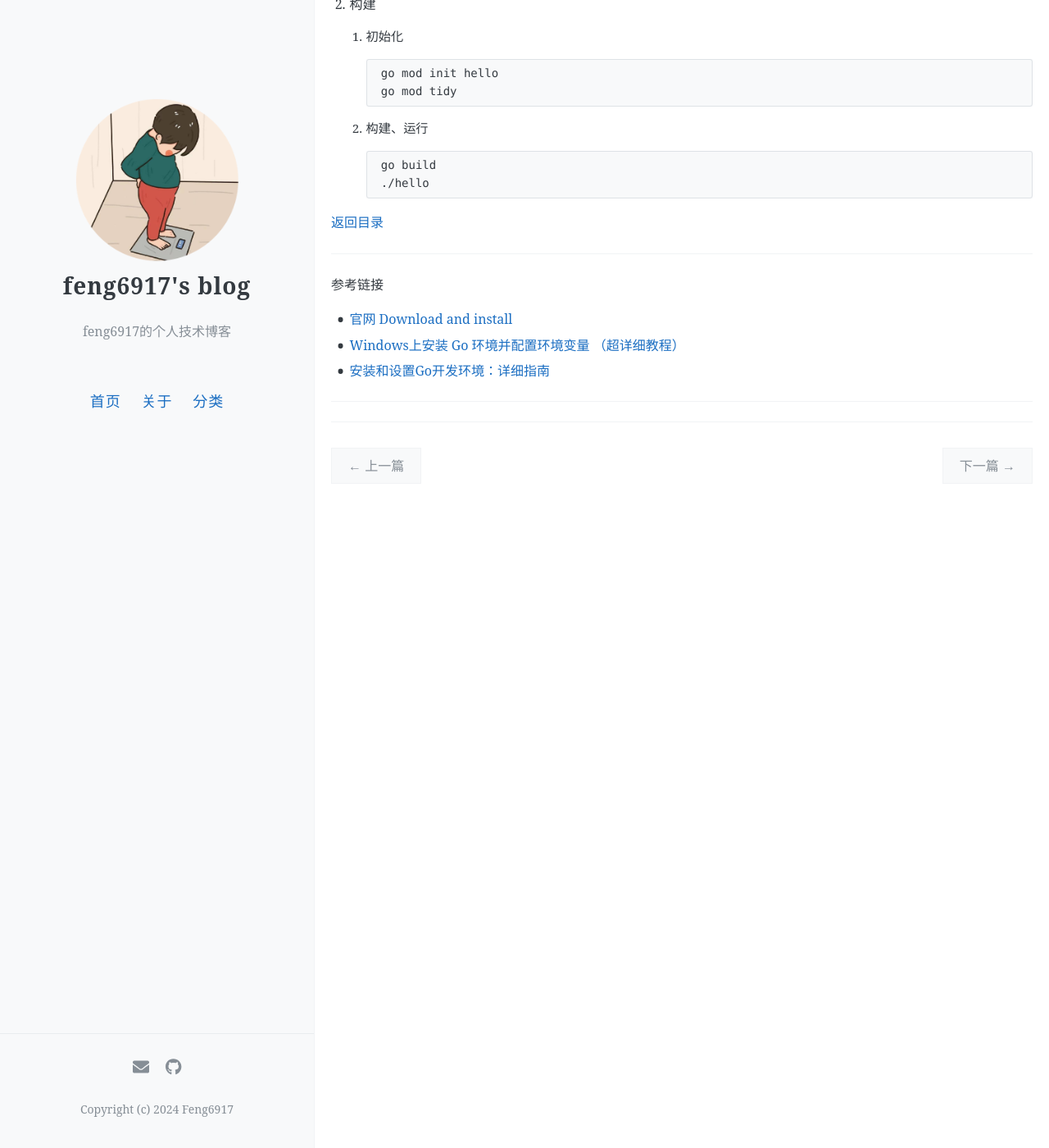
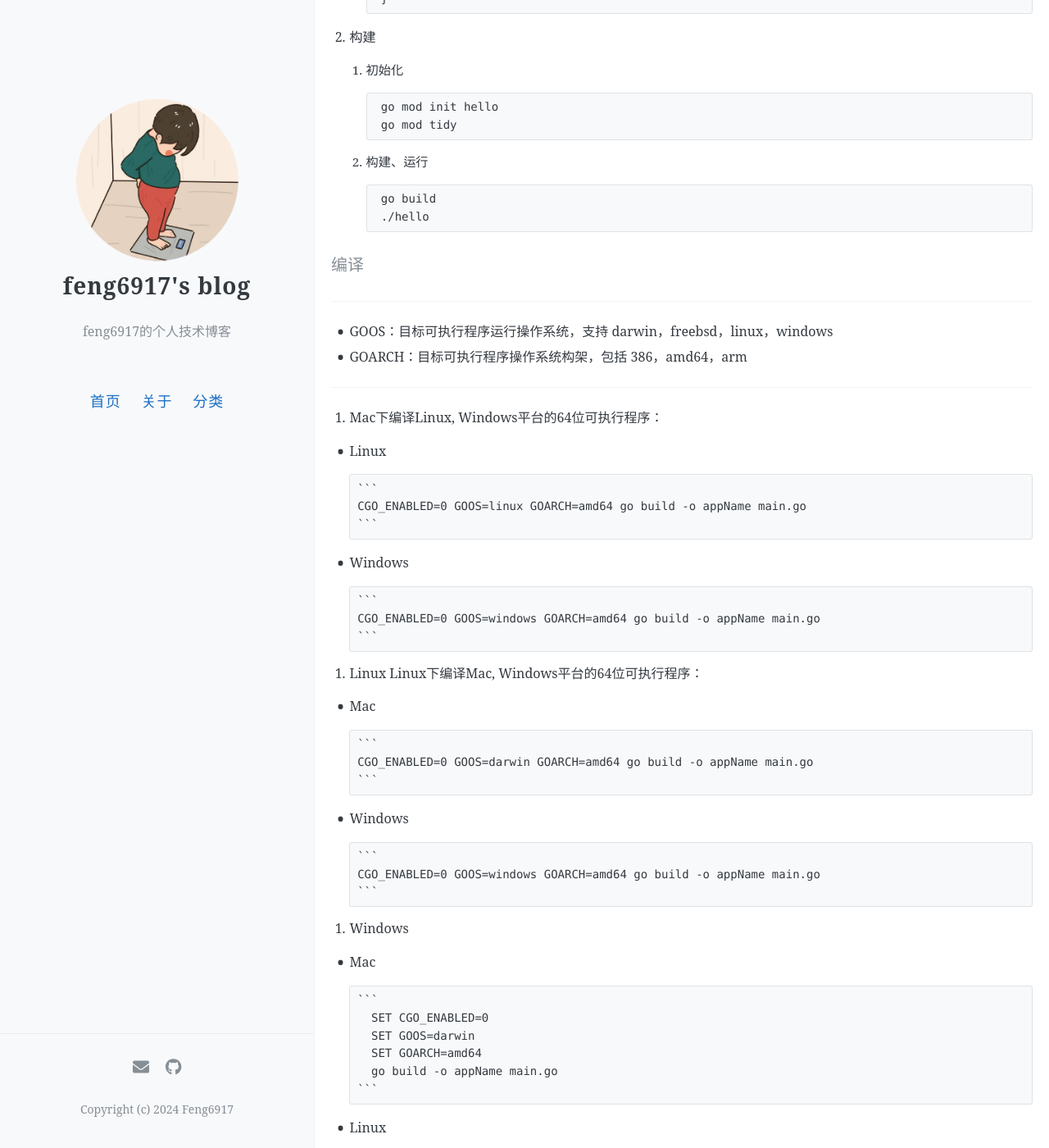
Before and after one commit to feng6917/feng6917.github.io, a Jekyll site: the page built from _posts/2020-3-3-lg-go-dev-env.md, in a window 1280 px wide and 1400 px high, scrolled down 3039 px. Shown: the whole window at 82% size. Built offline with Jekyll 4.4.1, drawn with Linux system fonts in a browser that asks for light colours; comment, search, counter and statistics services are not loaded; some of the changed text lies outside the part shown.

Commit message:
fix: go learn edit

````diff
--- a/_posts/2020-3-3-lg-go-dev-env.md
+++ b/_posts/2020-3-3-lg-go-dev-env.md
@@ -21,6 +21,8 @@ author: feng6917
 - [参数配置](#参数配置)
 
 - [构建和运行](#构建和运行)
+
+- [编译](#编译)
 
 #### 安装包下载
 
@@ -144,7 +146,64 @@ author: feng6917
           ./hello
           ```
 
-[返回目录](https://feng6917.github.io/language-golang/#目录)
+#### 编译
+
+---
+
+- GOOS：目标可执行程序运行操作系统，支持 darwin，freebsd，linux，windows
+- GOARCH：目标可执行程序操作系统构架，包括 386，amd64，arm
+
+---
+
+1. Mac下编译Linux, Windows平台的64位可执行程序：
+
+- Linux
+
+      ```
+      CGO_ENABLED=0 GOOS=linux GOARCH=amd64 go build -o appName main.go
+      ```
+
+- Windows
+
+      ```
+      CGO_ENABLED=0 GOOS=windows GOARCH=amd64 go build -o appName main.go
+      ```
+
+2. Linux Linux下编译Mac, Windows平台的64位可执行程序：
+
+- Mac
+
+      ```
+      CGO_ENABLED=0 GOOS=darwin GOARCH=amd64 go build -o appName main.go
+      ```
+
+- Windows
+
+      ```
+      CGO_ENABLED=0 GOOS=windows GOARCH=amd64 go build -o appName main.go
+      ```
+
+3. Windows
+
+- Mac
+
+      ```
+        SET CGO_ENABLED=0
+        SET GOOS=darwin
+        SET GOARCH=amd64
+        go build -o appName main.go
+      ```
+
+- Linux
+
+      ```
+        SET CGO_ENABLED=0
+        SET GOOS=linux
+        SET GOARCH=amd64
+        go build -o appName main.go
+      ```
+
+[Go Learn](https://feng6917.github.io/language-golang/#目录)
 
 ----
 参考链接
````
Also changed, not shown: _posts/2020-3-3-language-golang.md (+5 -1 lines), _posts/2020-3-3-lg-go-profile.md (+1 -1 lines), _posts/2020-3-3-lg-go-resume-flow.md (+2 -3 lines).
